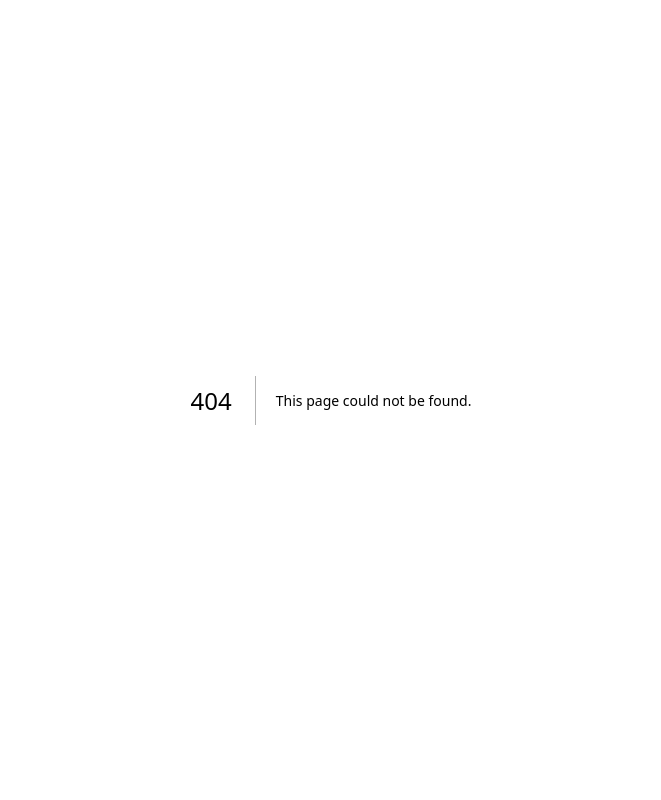
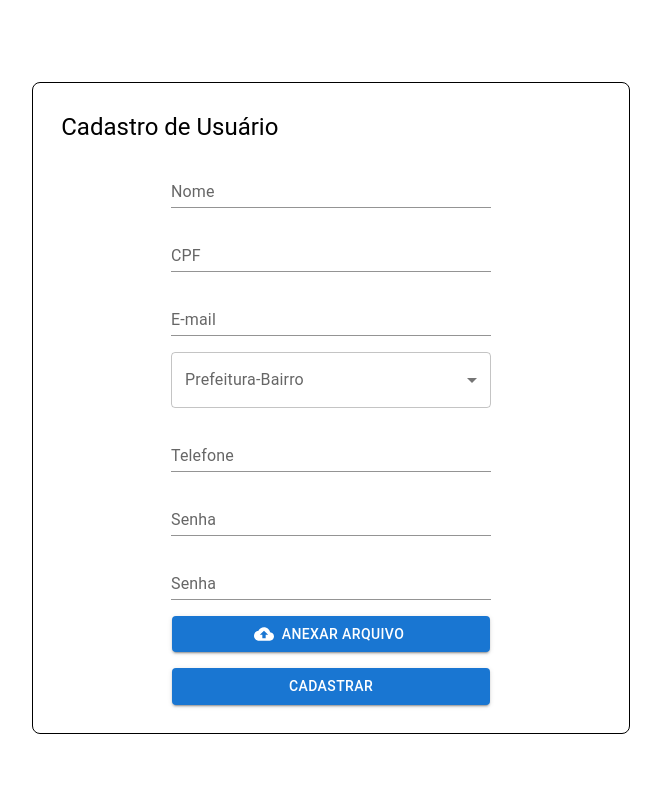
Before and after one commit to cortoppassi/voce-vereador-app, a Next.js app: page /userRegistration/cadUsuario in a window 1280 px wide. Before the commit this address had no page. Shown: the top 800 px of the page, without its empty margins (309-970 px from the left). Built offline with nearby package versions, Linux system fonts and the light colour scheme.

Commit message:
fix/ form-register

```diff
--- a/package.json
+++ b/package.json
@@ -13,9 +13,13 @@
     "@emotion/styled": "^11.11.5",
     "@mui/icons-material": "^5.15.14",
     "@mui/material": "^5.15.14",
+    "install": "^0.13.0",
     "next": "14.1.4",
+    "npm": "^10.5.2",
     "react": "^18",
-    "react-dom": "^18"
+    "react-dom": "^18",
+    "react-hook-form": "^7.51.3",
+    "styled-components": "^6.1.8"
   },
   "devDependencies": {
     "eslint": "^8",
--- a/src/components/Navbar.js
+++ b/src/components/Navbar.js
@@ -55,7 +55,7 @@ export default function DrawerAppBar() {
           <Link href="/transparencia" passHref>
             <Button color="inherit" sx={{ color: 'white' }}> Transparência</Button>
           </Link>
-          <Link href="/login" passHref>
+          <Link href="/login/login" passHref>
             <Button color="inherit" sx={{ color: 'white' }}> Login</Button>
           </Link>
         </Toolbar>
--- a/src/pages/login.js
+++ b/src/pages/login/login.js
@@ -80,7 +80,7 @@ export default function Login() {
           </StyledButton>
           <Typography variant="subtitle1" align="center" component="p">
             Ainda não é cadastrado?{" "}
-            <Link href="/cadUsuario" color="primary" underline="always">
+            <Link href="/userRegistration/cadUsuario" color="primary" underline="always">
               Clique aqui
             </Link>
           </Typography>
--- /dev/null
+++ b/src/pages/userRegistration/cadUsuario.js
@@ -0,0 +1,133 @@
+import React, { useState } from "react";
+import { useForm } from "react-hook-form";
+import { Box, Typography, TextField, Button } from "@mui/material";
+import InputLabel from "@mui/material/InputLabel";
+import MenuItem from "@mui/material/MenuItem";
+import FormControl from "@mui/material/FormControl";
+import Select from "@mui/material/Select";
+import CloudUploadIcon from "@mui/icons-material/CloudUpload";
+import { styled } from "@mui/material/styles";
+
+const VisuallyHiddenInput = styled("input")({
+  clip: "rect(0 0 0 0)",
+  clipPath: "inset(50%)",
+  height: 1,
+  overflow: "hidden",
+  position: "absolute",
+  bottom: 0,
+  left: 0,
+  whiteSpace: "nowrap",
+  width: 1,
+});
+
+export default function CadUsuario() {
+  const { register, handleSubmit, setValue, formState: {errors} } = useForm();
+
+  const handleChange = (event) => {
+    setValue("selectField", event.target.value);
+  };
+
+  const onSubmit = (data) => {
+    console.log(data);
+
+    // window.location.href = "/login/login";
+  };
+
+  return (
+    <div
+      style={{
+        display: "flex",
+        justifyContent: "center",
+        alignItems: "center",
+        height: "100vh",
+      }}
+    >
+      <Box
+        component="form"
+        sx={{
+          display: "flex",
+          flexDirection: "column",
+          alignItems: "center",
+          "& > :not(style)": { m: 1, width: "40ch" },
+          border: "1px solid black",
+          borderRadius: "8px",
+          padding: "20px",
+        }}
+        noValidate
+        autoComplete="off"
+      >
+        <Typography variant="h5">Cadastro de Usuário</Typography>
+        <TextField
+          label="Nome"
+          variant="standard"
+          {...register("name", {required: true})}
+        />
+        {errors?.name && <span className="error-message">Nome obrigatório*</span>}
+        <TextField
+          label="CPF"
+          variant="standard"
+          {...register("cpf", {required: true})}
+        />
+        {errors?.cpf && <span className="error-message">CPF obrigatório*</span>}
+        <TextField
+          label="E-mail"
+          variant="standard"
+          {...register("email", {required: true})}
+        />
+        {errors?.email && <span className="error-message">E-mail obrigatório*</span>}
+
+        <FormControl sx={{ m: 1, minWidth: 80 }}>
+          <InputLabel id="demo-simple-select-standard-label"> Prefeitura-Bairro</InputLabel>
+          <Select labelId="demo-simple-select-standard-label" id="demo-simple-select-standard" label="Age" {...register("selecteField")} onChange={handleChange}>
+            <MenuItem value=""></MenuItem>
+            <MenuItem value={10}>Prefeitura-Bairro Centro/Brotas</MenuItem>
+            <MenuItem value={20}>Prefeitura-Bairro Subúrbio/Ilhas</MenuItem>
+            <MenuItem value={30}>Prefeitura-Bairro Cajazeiras</MenuItem>
+            <MenuItem value={40}>Prefeitura-Bairro Itapuã</MenuItem>
+            <MenuItem value={50}>Prefeitura-Bairro Cidade Baixa</MenuItem>
+            <MenuItem value={60}>Prefeitura-Bairro Barra/Pituba</MenuItem>
+            <MenuItem value={70}>Prefeitura-Bairro Cabula/Tancredo Neves</MenuItem>
+            <MenuItem value={80}>Prefeitura-Bairro Pau da Lima</MenuItem>
+            <MenuItem value={90}> Prefeitura-Bairro São Caetano/Liberdade</MenuItem>
+            <MenuItem value={100}>Prefeitura-Bairro Valéria</MenuItem>
+            <MenuItem value={110}>Prefeitura-Bairro Distrito Cultural Centro Histórico</MenuItem>
+          </Select>
+        </FormControl>
+
+        <TextField
+          label="Telefone"
+          variant="standard"
+          {...register("phone", {required: true})}
+        />
+        {errors?.phone && <span className="error-message">Telefone obrigatório*</span>}
+        <TextField
+          type="password"
+          label="Senha"
+          variant="standard"
+          {...register("password", {minLength: 6, required: true})}
+        />
+        <TextField
+          type="password"
+          label="Senha"
+          variant="standard"
+          {...register("confirmPassword", {minLength: 6, required: true})}
+        />
+         {errors?.password && <span className="error-message">A senha precisa ter no mínimo 6 caracteres. Por favor, tente novamente.</span>}
+         <Button
+          component="label"
+          role={undefined}
+          variant="contained"
+          tabIndex={-1}
+          startIcon={<CloudUploadIcon />}
+          {...register("file")}
+        >
+          Anexar Arquivo
+          <VisuallyHiddenInput type="file" />
+        </Button>
+        <Button onClick={() => handleSubmit(onSubmit)()} variant="contained" color="primary">
+          Cadastrar
+        </Button>
+      </Box>
+    </div>
+  );
+}
--- a/src/styles/globals.css
+++ b/src/styles/globals.css
@@ -105,3 +105,8 @@ a {
     color-scheme: dark;
   }
 } */
+
+span.error-message {
+  color: red;
+  font-size: 0.8rem;
+}
```
Also changed, not shown: src/pages/cadUsuario.js (deleted, +0 -148 lines), src/pages/login/styles.js (added), 1 other file (tests, documents, lock files or other folders).
